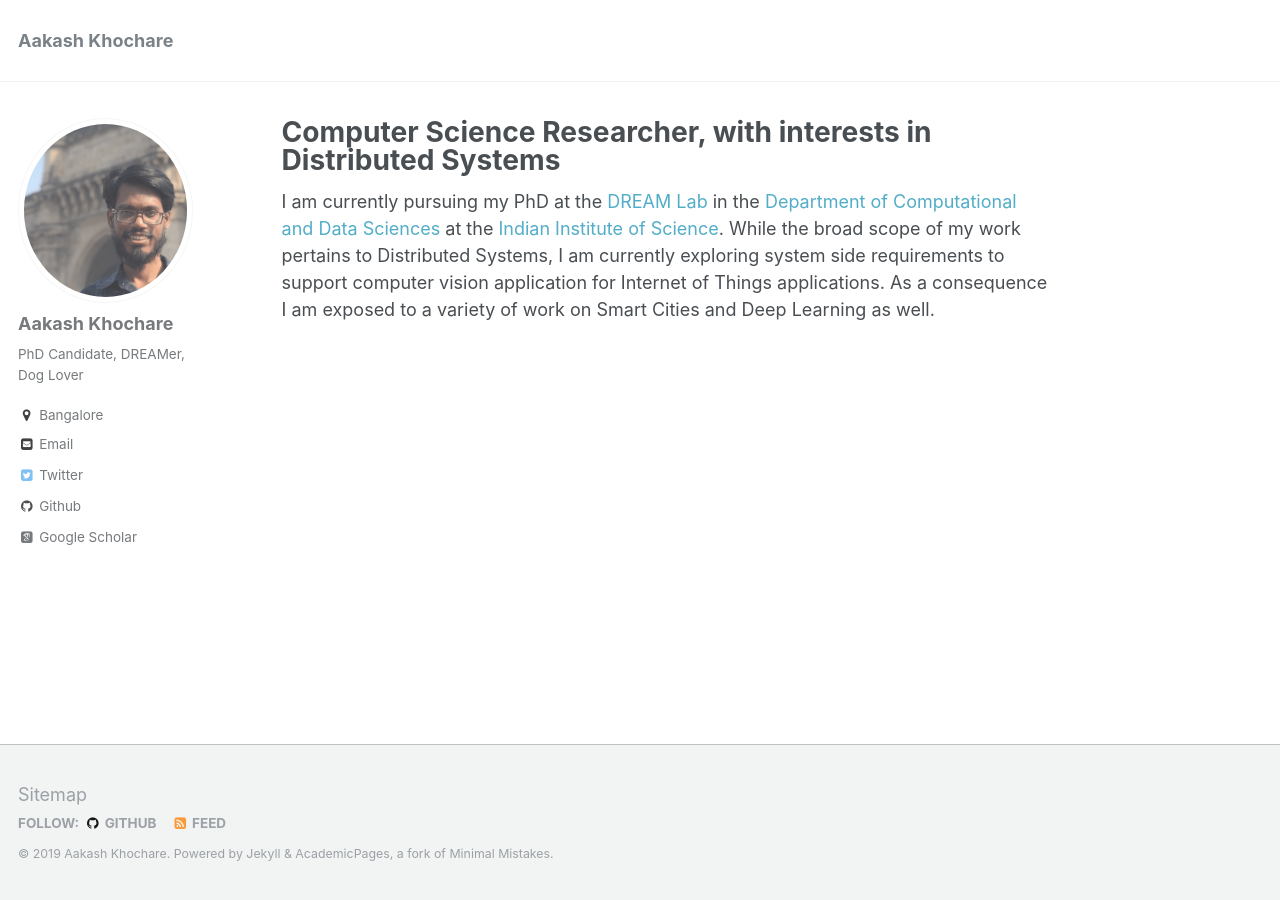
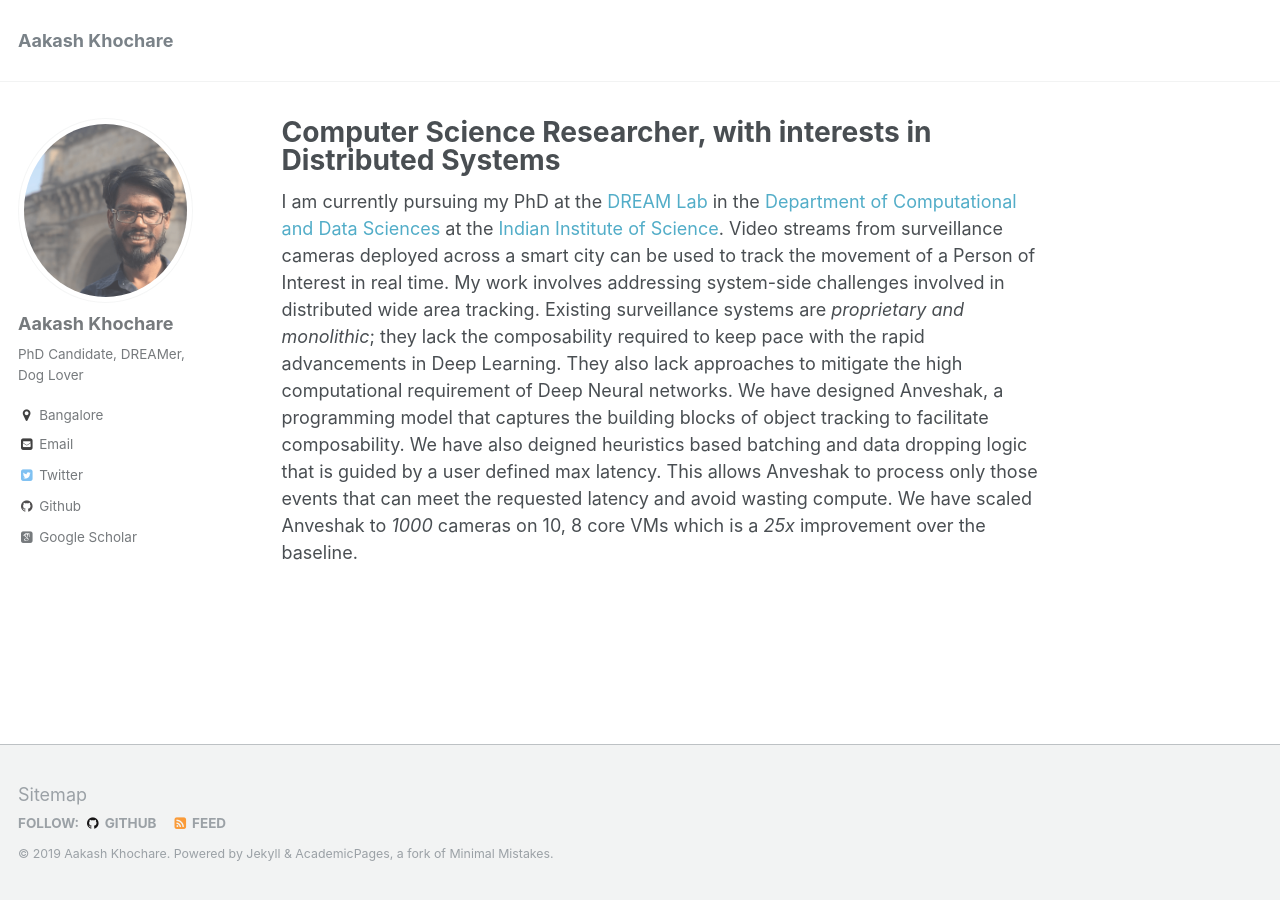
Before and after one commit to aakashkhochare/aakashkhochare.github.io, a Jekyll site: the page built from _pages/about.md, in a window 1280 px wide. Built offline with Jekyll 4.4.1, drawn with Linux system fonts in a browser that asks for light colours; some web fonts are replaced.

Commit message:
Updated bio

```diff
--- a/_pages/about.md
+++ b/_pages/about.md
@@ -7,4 +7,7 @@ redirect_from:
   - /about/
   - /about.html
 ---
-I am currently pursuing my PhD at the [DREAM Lab](http://dream-lab.cds.iisc.ac.in) in the [Department of Computational and Data Sciences](http://cds.iisc.ac.in/) at the [Indian Institute of Science](https://iisc.ac.in/). While the broad scope of my work pertains to Distributed Systems, I am currently exploring system side requirements to support computer vision application for Internet of Things applications. As a consequence I am exposed to a variety of work on Smart Cities and Deep Learning as well.
+I am currently pursuing my PhD at the [DREAM Lab](http://dream-lab.cds.iisc.ac.in) in the [Department of Computational and Data Sciences](http://cds.iisc.ac.in/) at the [Indian Institute of Science](https://iisc.ac.in/). Video streams from surveillance cameras deployed across a smart city can be used to track the movement of a Person of Interest in real time. My work involves addressing system-side challenges involved in distributed wide area tracking.
+Existing surveillance systems are *proprietary and monolithic*; they lack the composability required to keep pace with the rapid advancements in Deep Learning. They also lack approaches to mitigate the high computational requirement of Deep Neural networks.
+We have designed Anveshak, a programming model that captures the building blocks of object tracking to facilitate composability. We have also deigned heuristics based batching and data dropping logic that is guided by a user defined max latency. This allows Anveshak to process only those events that can meet the requested latency and avoid wasting compute.
+We have scaled Anveshak to *1000* cameras on 10, 8 core VMs which is a *25x* improvement over the baseline.
```
Also changed, not shown: README.md (+1 -31 lines).
